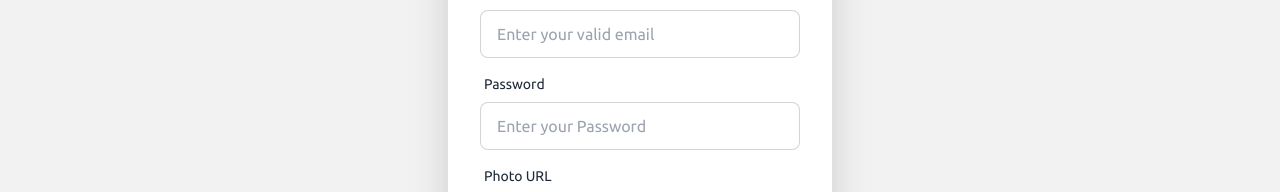
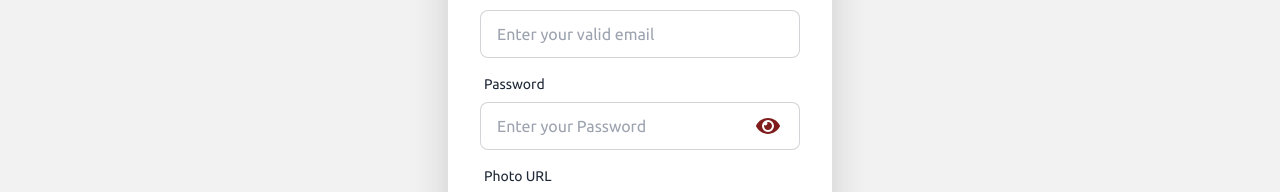
Before and after one commit to maazihad/khadok-chottola-client, a React (Vite) app: page /register in a window 1280 px wide. Shown: the part 440-632 px from the top of the page. Built offline with nearby package versions, Linux system fonts and the light colour scheme; no server answers.

Commit message:
Add show password toggle in font awesome icons.

```diff
--- a/src/components/Login/Register.jsx
+++ b/src/components/Login/Register.jsx
@@ -1,11 +1,13 @@
 import React, { useContext, useState } from 'react';
 import { Link } from 'react-router-dom';
 import { AuthContext } from '../../provider/AuthProvider';
+import { FaEye, FaEyeSlash } from 'react-icons/fa';
 
 const Register = () => {
 
    const { createUser } = useContext(AuthContext);
    const [acceptConditions, setConditions] = useState(false);
+   const [showPass, setShowPass] = useState(false);
 
    const handleRegister = (event) => {
       event.preventDefault();
@@ -60,11 +62,22 @@ const Register = () => {
 
 
 
-                     <div className="form-control">
+                     <div className="form-control relative">
                         <label className="label">
                            <span className="label-text">Password</span>
                         </label>
-                        <input type="password" name='password' placeholder="Enter your Password" className="input input-bordered" required />
+                        <input type={showPass ? "text" : "password"} name='password' placeholder="Enter your Password" className="input input-bordered" required />
+
+                        {/* ==================Show password toggle==================  */}
+                        <button className='absolute right-5 top-12' onClick={() => setShowPass(!showPass)}>
+                           <small>
+                              {
+                                 showPass
+                                    ? <FaEyeSlash className='text-2xl text-red-700 ' />
+                                    : <FaEye className='text-2xl text-red-900' />
+                              }
+                           </small>
+                        </button>
                      </div>
 
 
```
